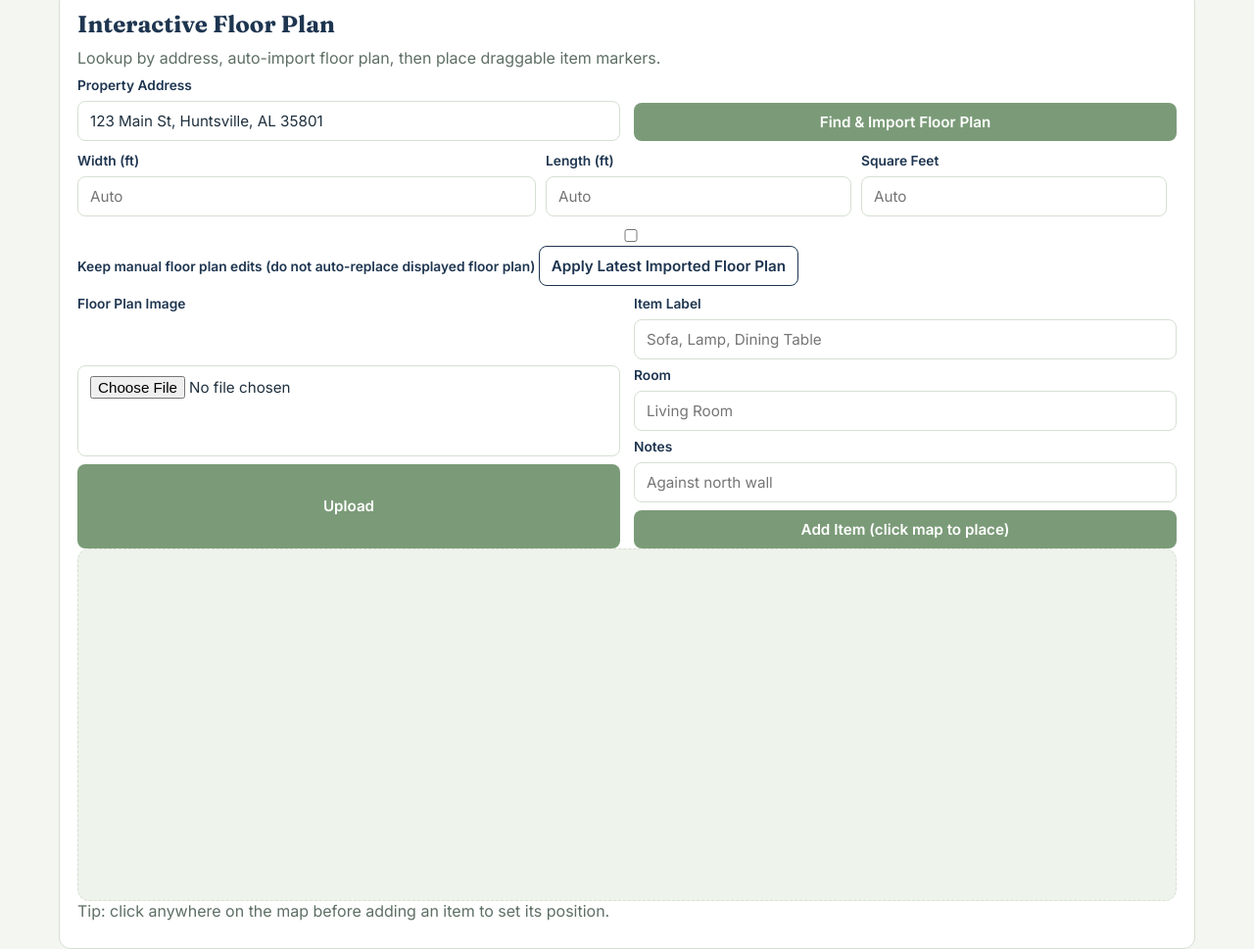
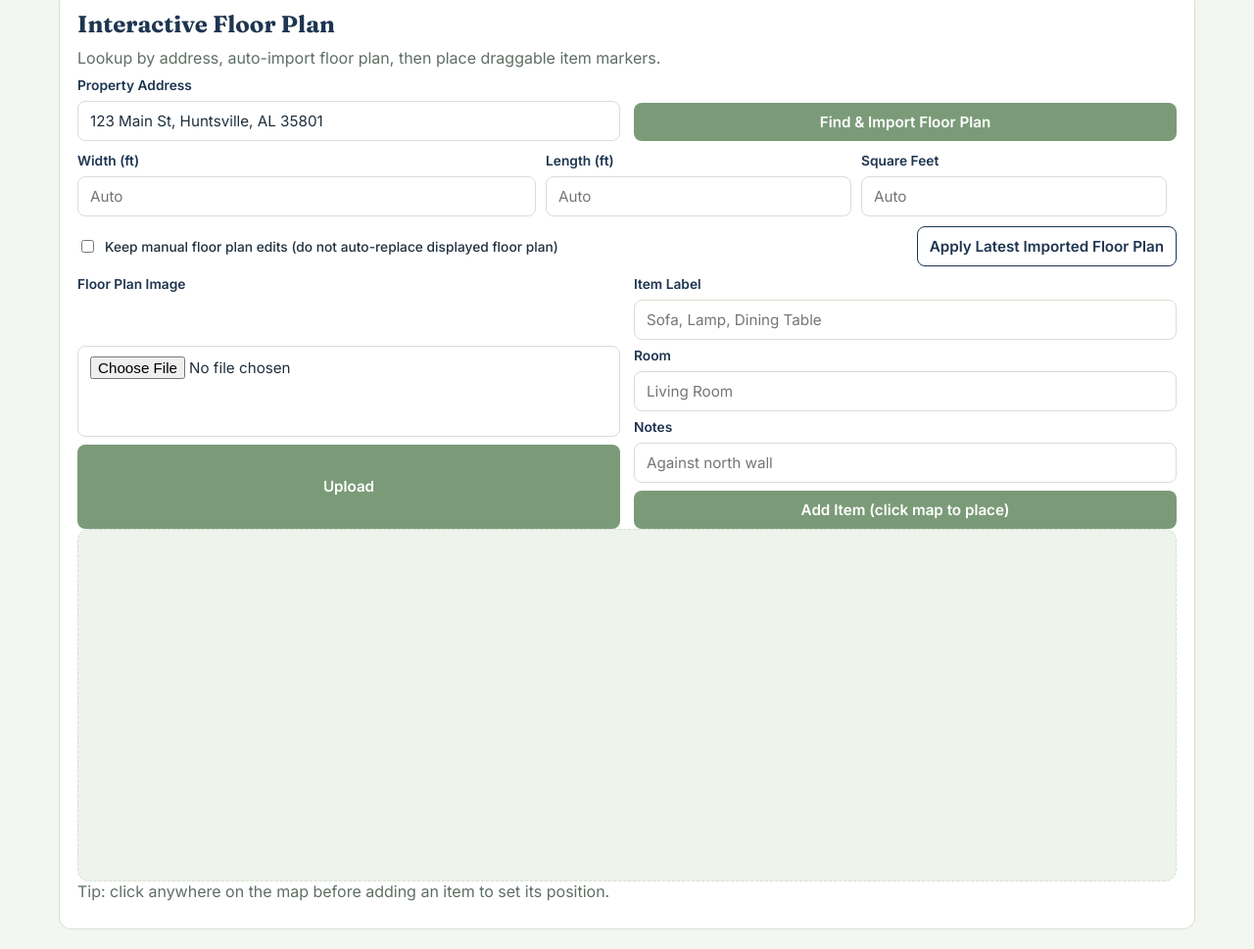
Before and after one commit to lotrentonlawrence-oss/managemoving, a plain HTML site: page client-snapshot.html in a window 1280 px wide. Shown: the part 775-1744 px from the top of the page at 98% size. Drawn offline with Linux system fonts and the light colour scheme; no server answers.

Commit message:
Add auto-import workflow with manual floor plan override

```diff
--- a/portal.css
+++ b/portal.css
@@ -198,6 +198,27 @@ button:hover { background: var(--sage-dark); }
 
 .floor-meta-grid {
   margin-bottom: 10px;
+}
+
+.floor-workflow-row {
+  display: flex;
+  gap: 10px;
+  align-items: center;
+  justify-content: space-between;
+  margin-bottom: 8px;
+  flex-wrap: wrap;
+}
+
+.checkbox-inline {
+  display: inline-flex;
+  align-items: center;
+  gap: 8px;
+  font-weight: 500;
+  color: var(--ink);
+}
+
+.checkbox-inline input[type="checkbox"] {
+  width: auto;
 }
 
 .split-lead {
```
